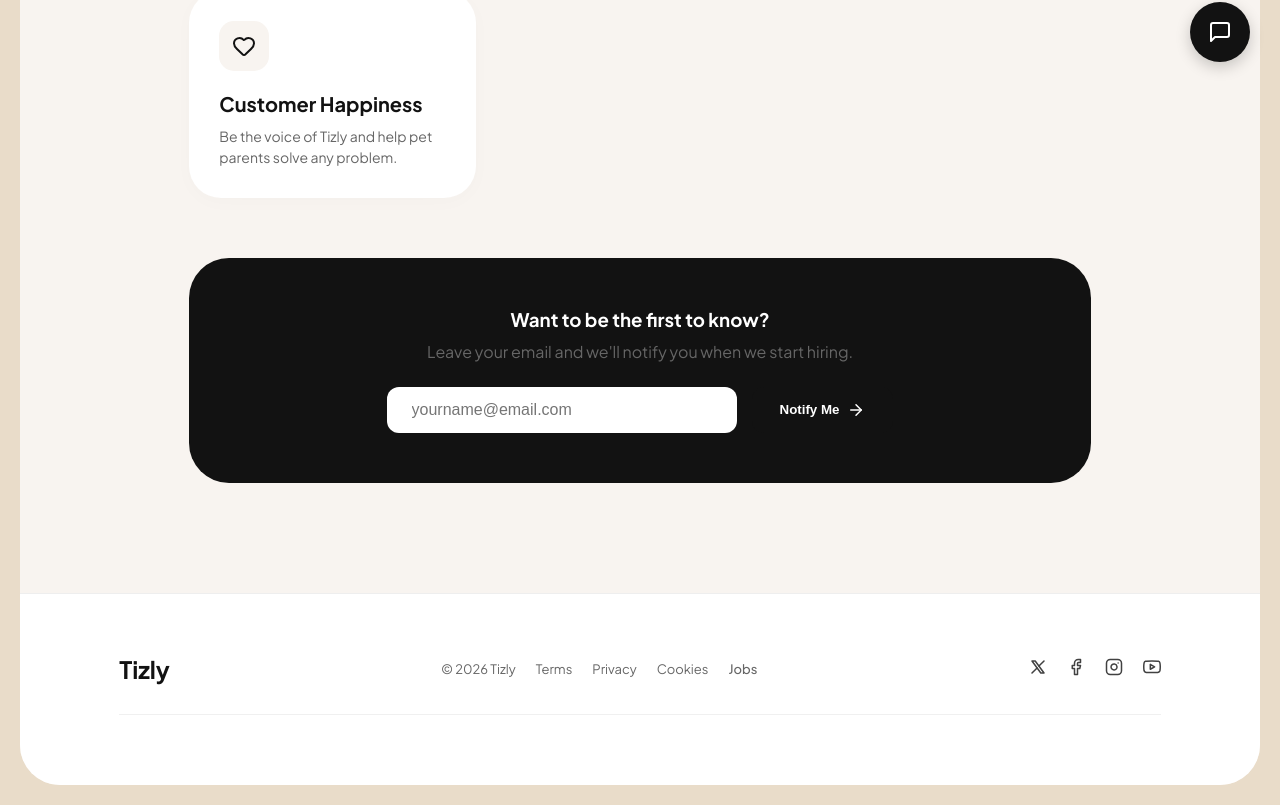
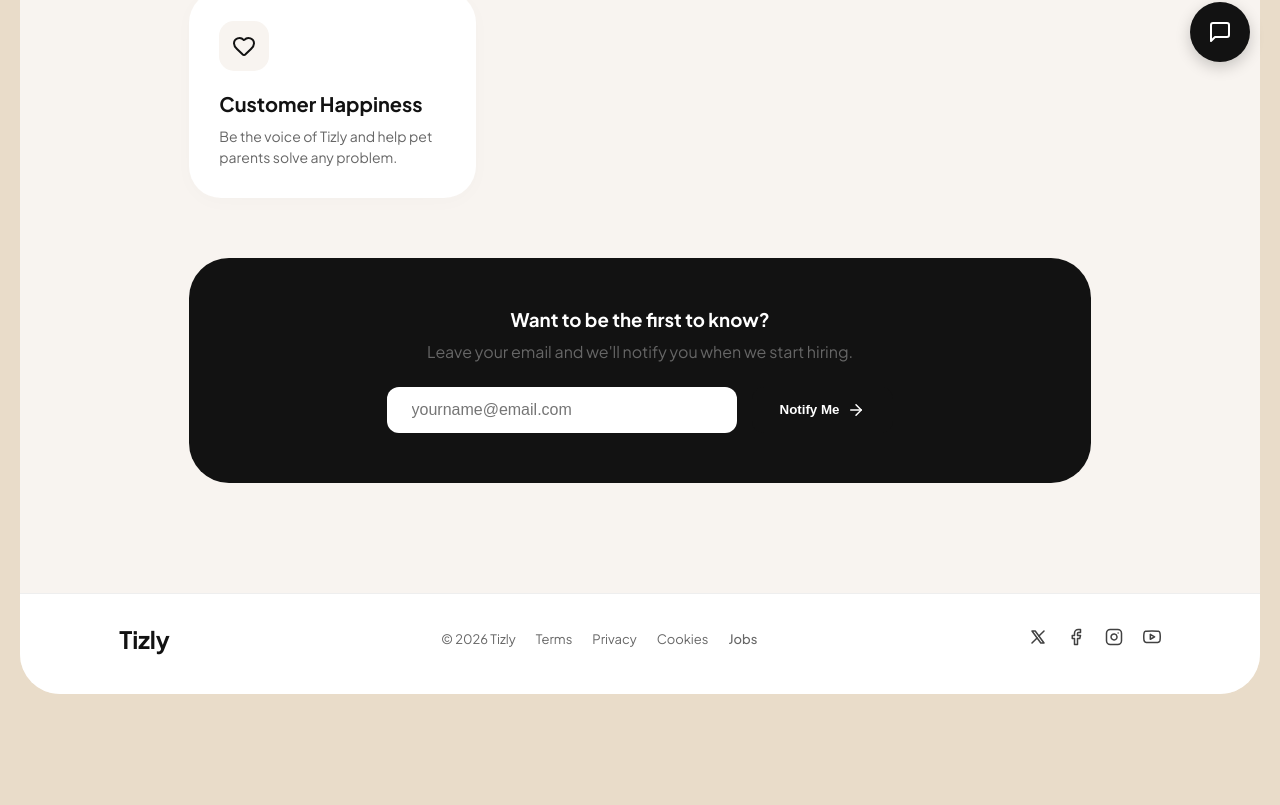
Before and after one commit to yukti-ctrl/Tizly, a React (Vite) app in the folder frontend/: page /jobs in a window 1280 px wide. Shown: the part 708-1513 px from the top of the page. After the commit the page ends 1422 px from the top, so only its background shows below. Built offline with nearby package versions, Linux system fonts and the light colour scheme.

Commit message:
Fixed footer size

```diff
--- a/frontend/src/components/Footer.jsx
+++ b/frontend/src/components/Footer.jsx
@@ -45,14 +45,14 @@ export default function Footer() {
         </div>
       </div>
 
-      <hr style={styles.divider} />
+      {/*<hr style={styles.divider} /> */}
 
     </footer>
   );
 }
 
 const styles = {
-  footerContainer: { padding: '60px 8% 40px 8%', backgroundColor: '#fff', borderTop: '1px solid #eee', marginTop: '50px' },
+  footerContainer: { padding: '30px 8% 10px 8%', backgroundColor: '#fff', borderTop: '1px solid #eee', marginTop: '50px' },
   topSection: { display: 'flex', justifyContent: 'space-between', alignItems: 'center', marginBottom: '30px', flexWrap: 'wrap', gap: '20px' },
   logo: { fontSize: '24px', fontWeight: '800' },
   navLinks: { display: 'flex', gap: '30px', fontWeight: '600', fontSize: '14px' },
```
Also changed, not shown: 1 other file (tests, documents, lock files or other folders).
